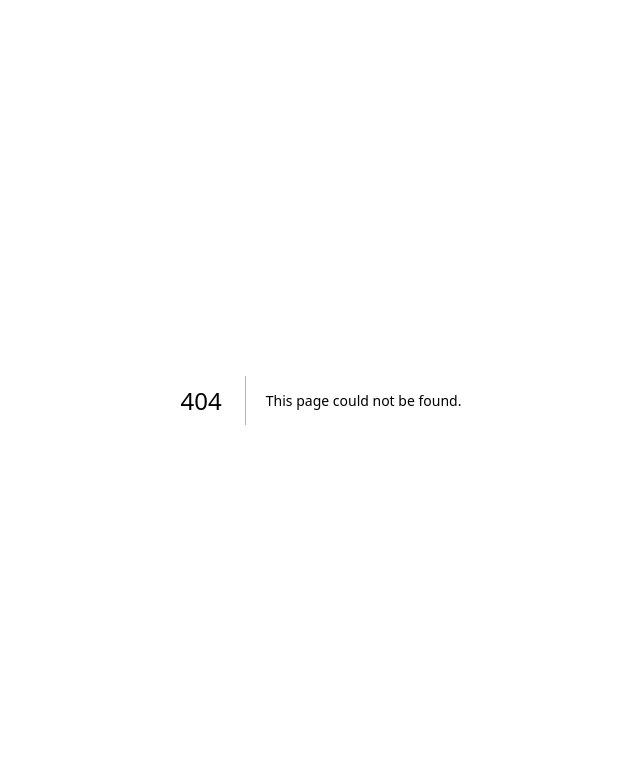
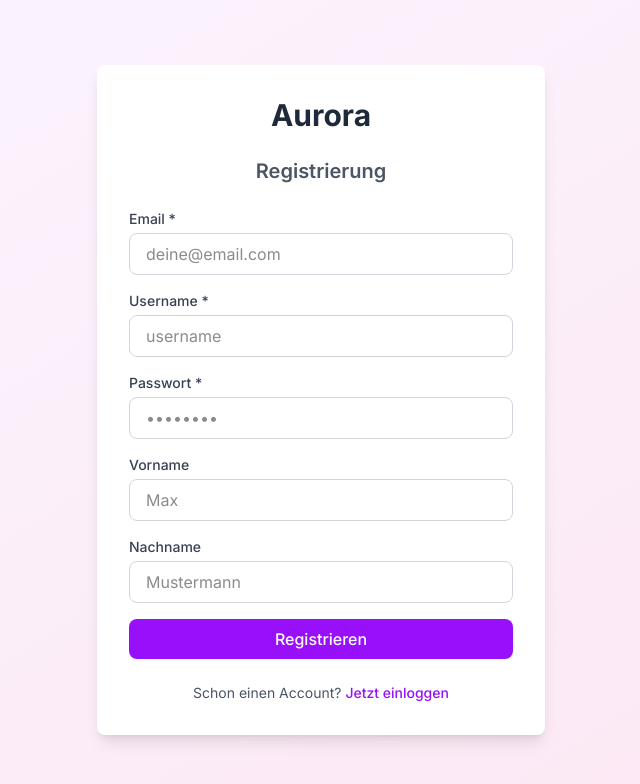
Before and after one commit to christophersteins/aurora, a Next.js app in the folder frontend/: page /register in a window 1280 px wide. Before the commit this address had no page. Shown: the top 784 px of the page, without its empty margins (319-959 px from the left). Built offline with nearby package versions, Linux system fonts and the light colour scheme; no server answers.

Commit message:
Create registration page with form validation

```diff
--- /dev/null
+++ b/frontend/src/app/register/page.tsx
@@ -0,0 +1,157 @@
+'use client';
+
+import { useState } from 'react';
+import { useRouter } from 'next/navigation';
+import { authService } from '@/services/auth.service';
+import Link from 'next/link';
+
+export default function RegisterPage() {
+  const router = useRouter();
+  const [formData, setFormData] = useState({
+    email: '',
+    username: '',
+    password: '',
+    firstName: '',
+    lastName: '',
+  });
+  const [error, setError] = useState('');
+  const [loading, setLoading] = useState(false);
+
+  const handleChange = (e: React.ChangeEvent<HTMLInputElement>) => {
+    setFormData({ ...formData, [e.target.name]: e.target.value });
+  };
+
+  const handleSubmit = async (e: React.FormEvent) => {
+    e.preventDefault();
+    setError('');
+    setLoading(true);
+
+    try {
+      const response = await authService.register(formData);
+      localStorage.setItem('auth_token', response.access_token);
+      router.push('/dashboard');
+    } catch (err: any) {
+      const errorMessage = err.response?.data?.message;
+      if (Array.isArray(errorMessage)) {
+        setError(errorMessage.join(', '));
+      } else {
+        setError(errorMessage || 'Registrierung fehlgeschlagen');
+      }
+    } finally {
+      setLoading(false);
+    }
+  };
+
+  return (
+    <div className="min-h-screen flex items-center justify-center bg-gradient-to-br from-purple-50 to-pink-100">
+      <div className="bg-white p-8 rounded-lg shadow-lg w-full max-w-md">
+        <h1 className="text-3xl font-bold text-center mb-6 text-gray-800">Aurora</h1>
+        <h2 className="text-xl font-semibold text-center mb-6 text-gray-600">Registrierung</h2>
+
+        {error && (
+          <div className="bg-red-100 border border-red-400 text-red-700 px-4 py-3 rounded mb-4">
+            {error}
+          </div>
+        )}
+
+        <form onSubmit={handleSubmit} className="space-y-4">
+          <div>
+            <label htmlFor="email" className="block text-sm font-medium text-gray-700 mb-1">
+              Email *
+            </label>
+            <input
+              id="email"
+              name="email"
+              type="email"
+              value={formData.email}
+              onChange={handleChange}
+              required
+              className="w-full px-4 py-2 border border-gray-300 rounded-lg focus:ring-2 focus:ring-purple-500 focus:border-transparent"
+              placeholder="deine@email.com"
+            />
+          </div>
+
+          <div>
+            <label htmlFor="username" className="block text-sm font-medium text-gray-700 mb-1">
+              Username *
+            </label>
+            <input
+              id="username"
+              name="username"
+              type="text"
+              value={formData.username}
+              onChange={handleChange}
+              required
+              minLength={3}
+              maxLength={20}
+              className="w-full px-4 py-2 border border-gray-300 rounded-lg focus:ring-2 focus:ring-purple-500 focus:border-transparent"
+              placeholder="username"
+            />
+          </div>
+
+          <div>
+            <label htmlFor="password" className="block text-sm font-medium text-gray-700 mb-1">
+              Passwort *
+            </label>
+            <input
+              id="password"
+              name="password"
+              type="password"
+              value={formData.password}
+              onChange={handleChange}
+              required
+              minLength={8}
+              className="w-full px-4 py-2 border border-gray-300 rounded-lg focus:ring-2 focus:ring-purple-500 focus:border-transparent"
+              placeholder="••••••••"
+            />
+          </div>
+
+          <div>
+            <label htmlFor="firstName" className="block text-sm font-medium text-gray-700 mb-1">
+              Vorname
+            </label>
+            <input
+              id="firstName"
+              name="firstName"
+              type="text"
+              value={formData.firstName}
+              onChange={handleChange}
+              className="w-full px-4 py-2 border border-gray-300 rounded-lg focus:ring-2 focus:ring-purple-500 focus:border-transparent"
+              placeholder="Max"
+            />
+          </div>
+
+          <div>
+            <label htmlFor="lastName" className="block text-sm font-medium text-gray-700 mb-1">
+              Nachname
+            </label>
+            <input
+              id="lastName"
+              name="lastName"
+              type="text"
+              value={formData.lastName}
+              onChange={handleChange}
+              className="w-full px-4 py-2 border border-gray-300 rounded-lg focus:ring-2 focus:ring-purple-500 focus:border-transparent"
+              placeholder="Mustermann"
+            />
+          </div>
+
+          <button
+            type="submit"
+            disabled={loading}
+            className="w-full bg-purple-600 text-white py-2 rounded-lg hover:bg-purple-700 transition disabled:opacity-50 disabled:cursor-not-allowed font-medium"
+          >
+            {loading ? 'Lädt...' : 'Registrieren'}
+          </button>
+        </form>
+
+        <p className="mt-6 text-center text-sm text-gray-600">
+          Schon einen Account?{' '}
+          <Link href="/login" className="text-purple-600 hover:text-purple-700 font-medium">
+            Jetzt einloggen
+          </Link>
+        </p>
+      </div>
+    </div>
+  );
+}
```
